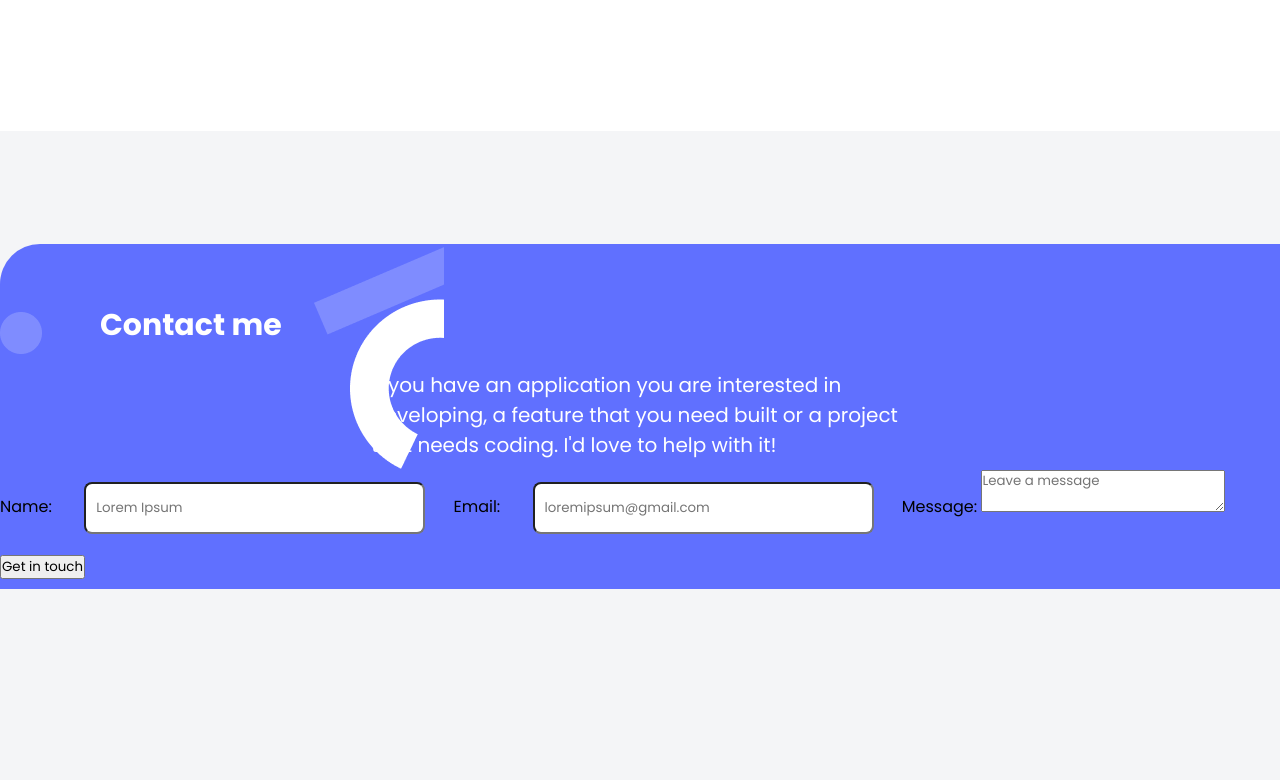
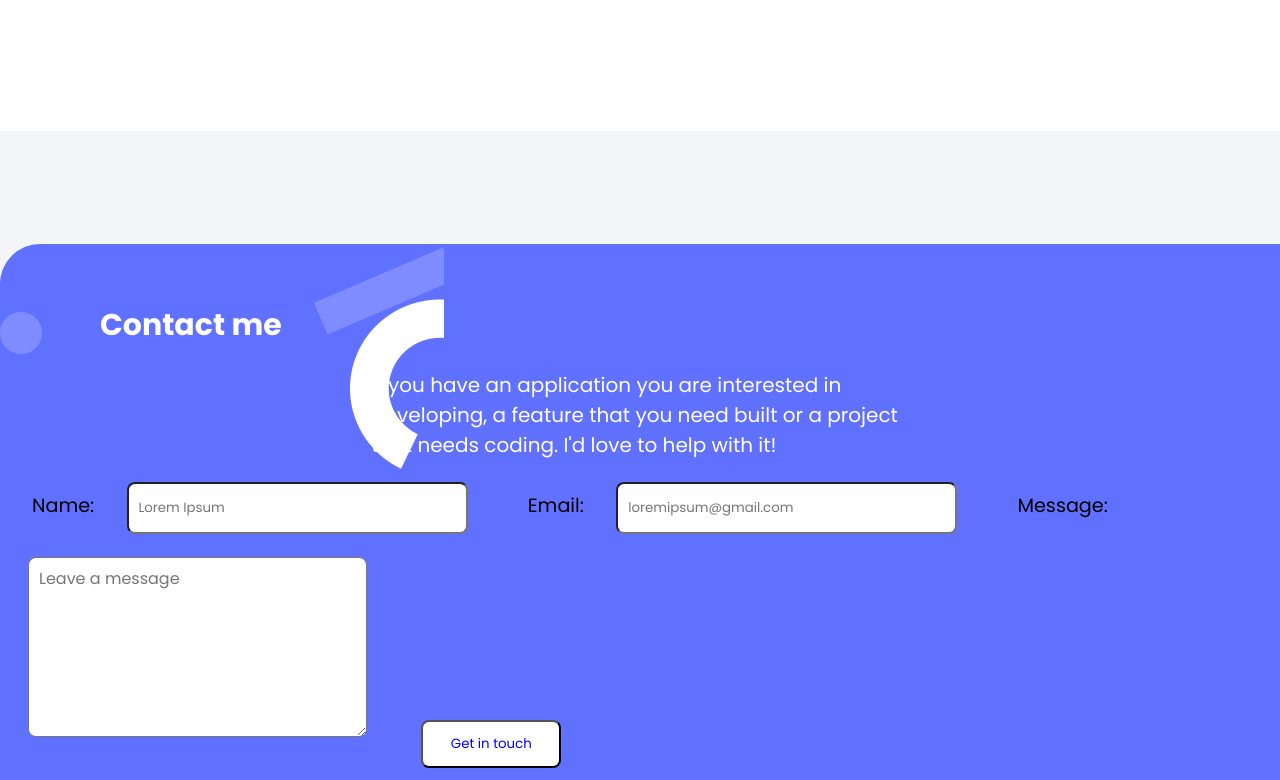
Before and after one commit to Srilearns/Portfolio-Website-Mobile-First, a website: page index.html in a window 1280 px wide. Shown: the part 4042-4822 px from the top of the page. Before the commit the page ends 4631 px from the top, so only its background shows below. Drawn offline with nearby package versions, Linux system fonts and the light colour scheme.

Commit message:
Update the styles file

```diff
--- a/styles.css
+++ b/styles.css
@@ -541,3 +541,42 @@ p {
     margin: 12px 24px 11px 28px;
     background-color: #fff;
   }
+
+  textarea {
+    font-family: "Poppins", sans-serif;
+    font-size: 16px;
+    font-weight: 400;
+    text-align: left;
+    width: 327px;
+    height: 170px;
+    border-radius: 8px;
+    margin: 12px 24px 11px 28px;
+    background-color: #fff;
+    padding-left: 10px;
+    padding-top: 0.5rem;
+  }
+
+  .contact button {
+    height: 48px;
+    width: 140px;
+    border-radius: 8px;
+    padding: 12px 16px 12px 16px;
+    margin-left: 26px;
+    margin-bottom: 12px;
+    color: blue;
+    background-color: #fff;
+  }
+
+  .contact button :hover {
+    background-color: blue;
+    color: white;
+  }
+
+  .contact button :active {
+    color: purple;
+  }
+
+  label {
+    padding-left: 2rem;
+    font-size: 1.2rem;
+  }
```
